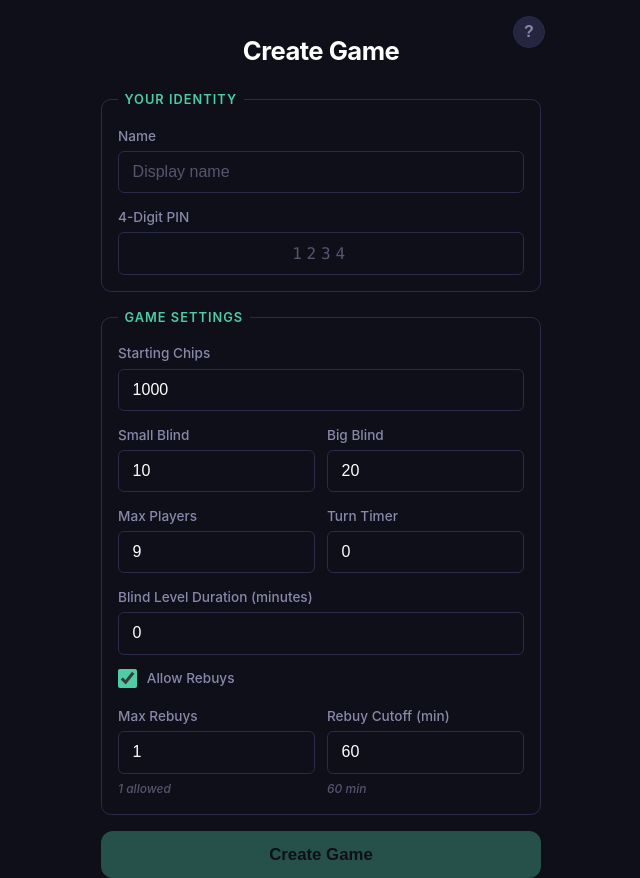
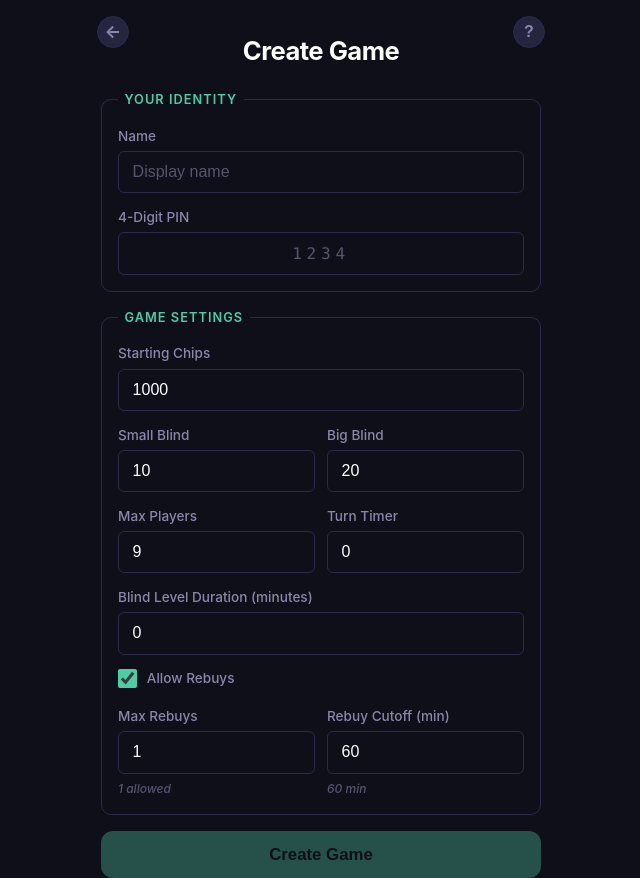
Before and after one commit to jdstemmler/poker, a React (Vite) app in the folder frontend/: page /create in a window 1280 px wide. Shown: the whole page, without its empty margins (319-959 px from the left). Built offline with nearby package versions, Linux system fonts and the light colour scheme; no server answers.

Commit message:
Add back arrow to Create Game and Join Game pages

```diff
--- a/frontend/src/index.css
+++ b/frontend/src/index.css
@@ -376,6 +376,34 @@ input::placeholder {
   color: var(--text-dim);
   text-decoration: none;
   opacity: 1;
+}
+
+/* ===== Back Arrow ===== */
+.back-arrow {
+  position: absolute;
+  top: 1rem;
+  left: 1rem;
+  width: 2rem;
+  height: 2rem;
+  border-radius: 50%;
+  border: 1.5px solid var(--border);
+  background: var(--bg-elevated);
+  color: var(--text-muted);
+  font-size: 1.1rem;
+  font-weight: 700;
+  cursor: pointer;
+  display: flex;
+  align-items: center;
+  justify-content: center;
+  text-decoration: none;
+  transition: border-color 0.15s, color 0.15s;
+  -webkit-tap-highlight-color: transparent;
+  z-index: 5;
+}
+
+.back-arrow:hover {
+  border-color: var(--accent);
+  color: var(--accent);
 }
 
 /* ===== Help Button & Modal ===== */
--- a/frontend/src/pages/CreateGamePage.tsx
+++ b/frontend/src/pages/CreateGamePage.tsx
@@ -1,5 +1,5 @@
 import { useState } from "react";
-import { useNavigate } from "react-router-dom";
+import { Link, useNavigate } from "react-router-dom";
 import { createGame } from "../api";
 import HelpModal from "../components/HelpModal";
 
@@ -52,6 +52,7 @@ export default function CreateGamePage() {
   return (
     <div className="page">
       <button className="help-btn" onClick={() => setHelpOpen(true)} aria-label="Help">?</button>
+      <Link to="/" className="back-arrow" aria-label="Back to Home">←</Link>
       <h1>Create Game</h1>
       <form onSubmit={handleSubmit} className="form" autoComplete="off" data-1p-ignore>
         <fieldset className="form-section">
--- a/frontend/src/pages/JoinGamePage.tsx
+++ b/frontend/src/pages/JoinGamePage.tsx
@@ -1,5 +1,5 @@
 import { useState } from "react";
-import { useNavigate, useParams } from "react-router-dom";
+import { Link, useNavigate, useParams } from "react-router-dom";
 import { joinGame } from "../api";
 import HelpModal from "../components/HelpModal";
 
@@ -55,6 +55,7 @@ export default function JoinGamePage() {
   return (
     <div className="page">
       <button className="help-btn" onClick={() => setHelpOpen(true)} aria-label="Help">?</button>
+      <Link to="/" className="back-arrow" aria-label="Back to Home">←</Link>
       <h1>Join Game</h1>
       <form onSubmit={handleSubmit} className="form" autoComplete="off" data-1p-ignore>
         <label>
```
